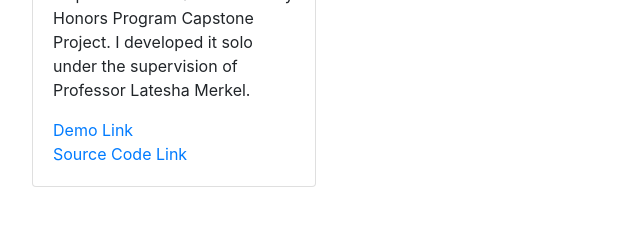
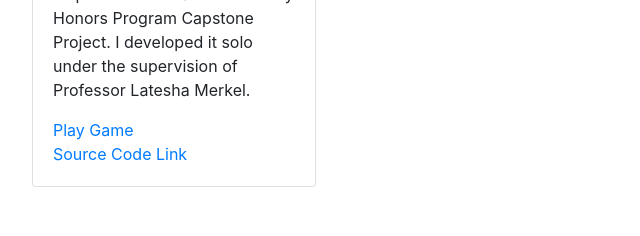
Before and after one commit to ajchambers/portfolio, a website with bundled scripts: page index.html in a window 1280 px wide. Shown: the part 3204-3440 px from the top of the page, 288-928 px from the left. Built offline with nearby package versions, Linux system fonts and the light colour scheme; a web font is replaced by a local one.

Commit message:
update index.html
added fastigium game link

```diff
--- a/index.html
+++ b/index.html
@@ -201,7 +201,7 @@
                   <h5 class="card-title">Fastigium</h5>
                   <p class="card-text">Fastigium is a 2D precision platforming video game exploring the dream world of the main character, Bayani. He is sick with the worst fever he's had in his life. Inspired by works such as Celeste and Yume Nikki, Fastigium features pixel art and an original chiptune soundtrack. This is my Honors Program Capstone Project. I developed it solo under the supervision of Professor Latesha Merkel.</p>
                   <div>
-                    <a href="https://youtu.be/OzHuSacSQFg" target="_blank">Demo Link</a>
+                    <a href="https://ajchambers.itch.io/fastigium" target="_blank">Play Game</a>
                   </div>
                   <div>
                     <a href="https://github.com/ajchambers/fastigium" target="_blank">Source Code Link</a>
```
